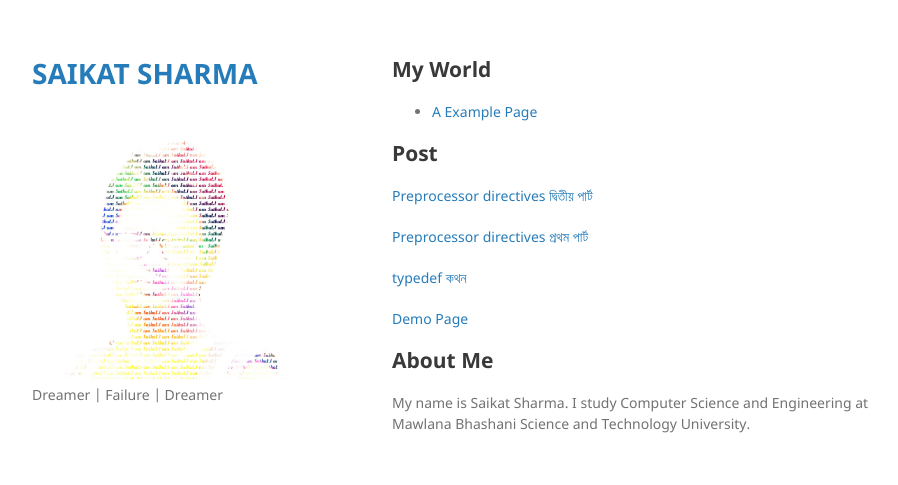
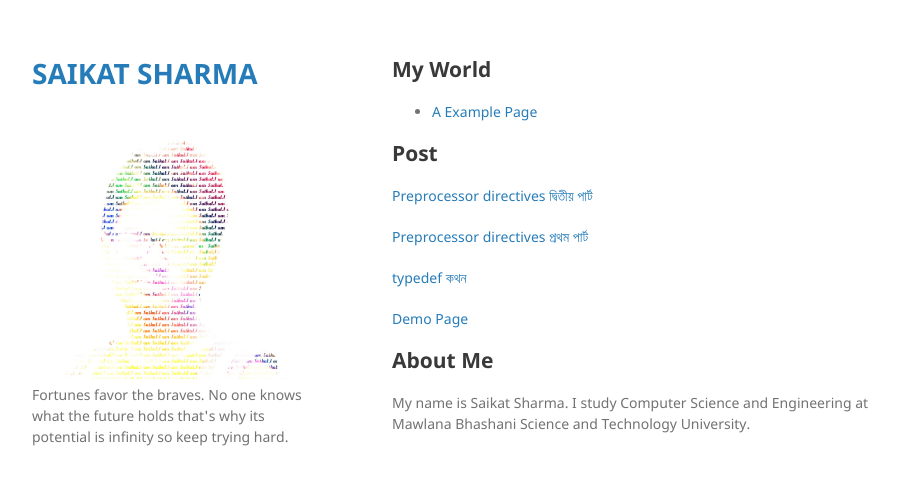
Before and after one commit to Saikat-S/Saikat-S.github.io, a Jekyll site: the page built from index.md, in a window 1280 px wide. Shown: the top 485 px of the page, without its empty margins (178-1076 px from the left). Built offline with Jekyll 4.4.1, drawn with Linux system fonts in a browser that asks for light colours.

Commit message:
edit description

```diff
--- a/_config.yml
+++ b/_config.yml
@@ -1,6 +1,6 @@
 title: SAIKAT SHARMA
 logo: /assets/img/logo.png
-description: Dreamer | Failure | Dreamer
+description: Fortunes favor the braves. No one knows what the future holds that's why its potential is infinity so keep trying hard.
 show_downloads: true
 google_analytics:
 theme: jekyll-theme-minimal
```
